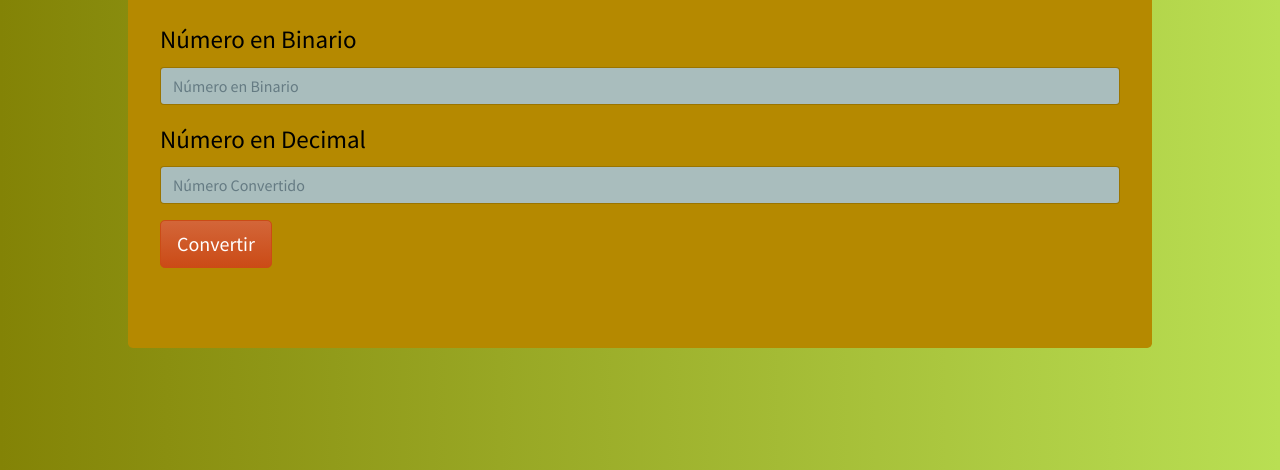
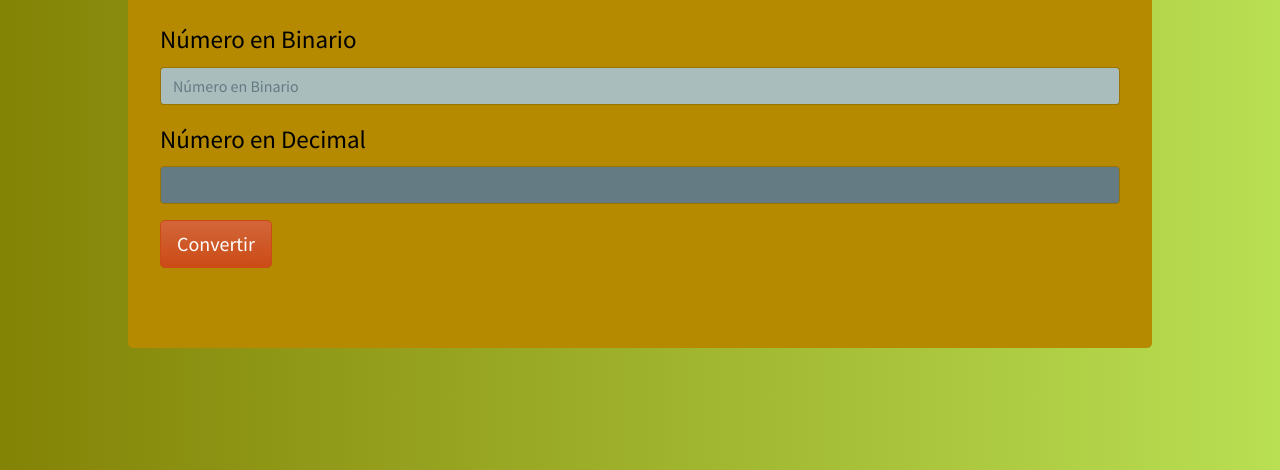
Before and after one commit to DanielJH65/Final_IPC1_201901108, a plain HTML site: page index.html in a window 1280 px wide. Shown: the part 330-800 px from the top of the page. Drawn offline with nearby package versions, Linux system fonts and the light colour scheme.

Commit message:
Cambios de input

```diff
--- a/index.html
+++ b/index.html
@@ -44,7 +44,7 @@
                 </div>
                 <div class="form-group">
                     <label for="decimal">Número en Decimal</label>
-                    <input type="number" class="form-control" id="decimal" placeholder="Número Convertido">
+                    <input type="number" class="form-control" id="decimal" placeholder="Número Convertido" readonly="">
                 </div>
                 <div class="form-group">
                     <a class="btn btn-warning btn-lg" onclick="convertir()">Convertir</a>
```
